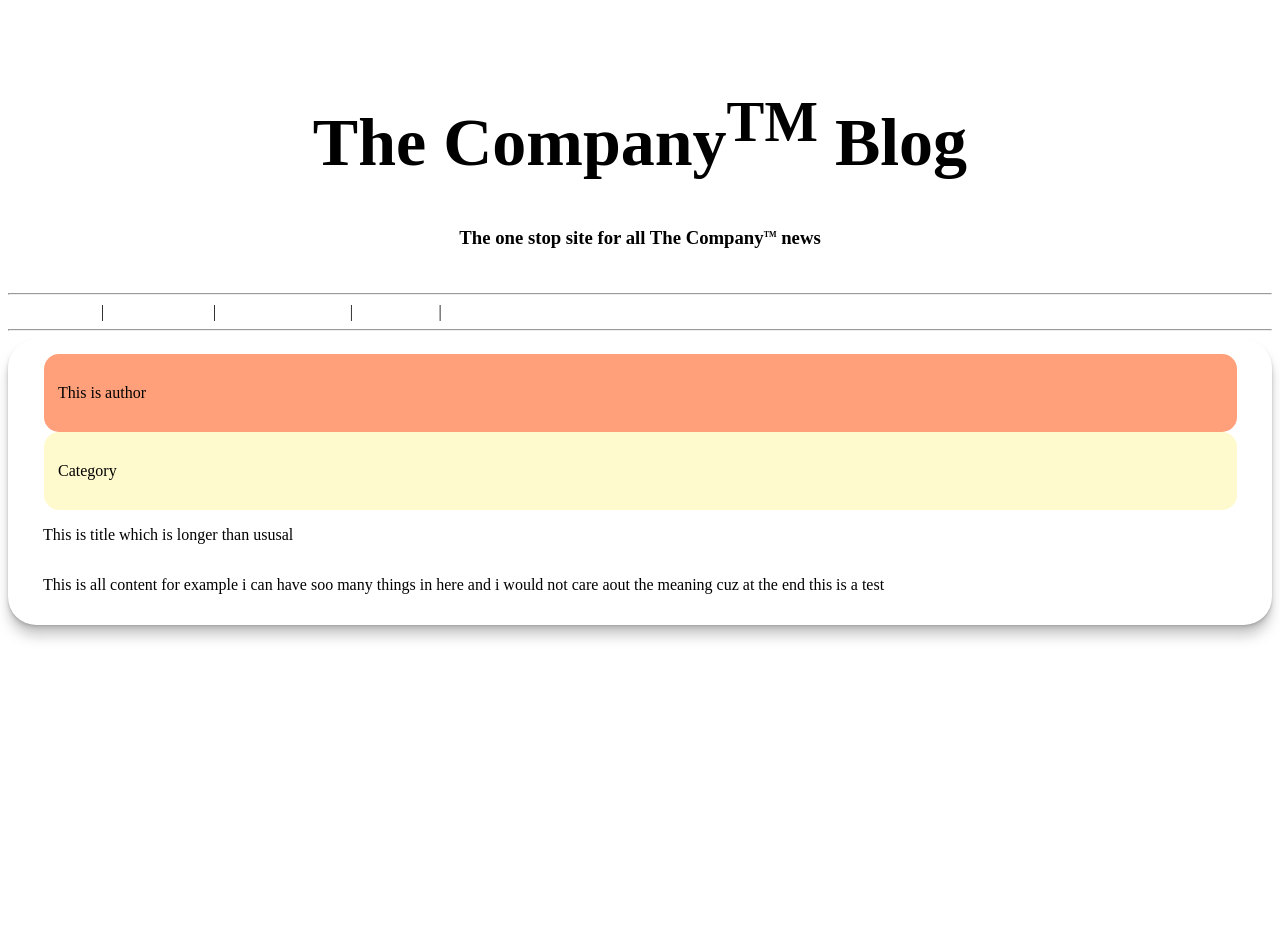
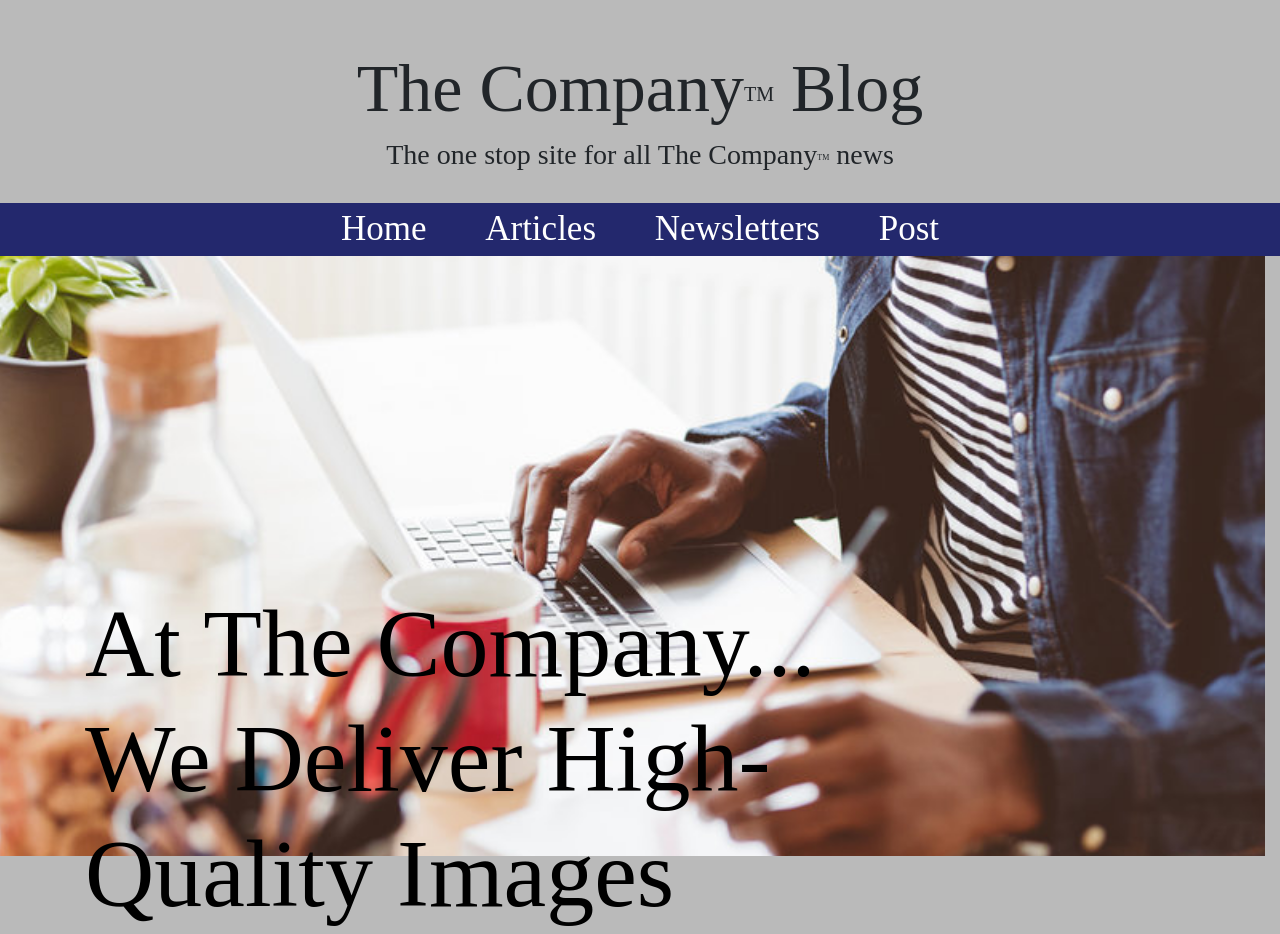
Before and after one commit to wana155/project1, a plain HTML site: page web/index.html in a window 1280 px wide. Shown: the top 934 px of the page. Before the commit the page ends 800 px from the top, so only its background shows below. Drawn offline with nearby package versions, Linux system fonts and the light colour scheme.

Commit message:
Added images to home page

```diff
--- a/web/index.html
+++ b/web/index.html
@@ -2,33 +2,44 @@
 <html lang="en">
 <head>
     <link rel="stylesheet" href="../styles.css">
+    <link rel="stylesheet" href="https://cdn.jsdelivr.net/npm/bootstrap@4.5.3/dist/css/bootstrap.min.css">
     <meta charset="UTF-8">
     <meta name="viewport" content="width=device-width, initial-scale=1.0">
     <title>Home</title>
 </head>
-<body>
+<body id="main">
 
     <br>
     <br> <div id ="titulo2">
-    <h1 class ="titulo">The Company<sup>TM</sup> Blog</h1>
+    <h1 class ="titulo">The Company<sup id="hsma">TM</sup> Blog</h1>
     <h3 >The one stop site for all The Company<sup id = "hsmall">TM</sup> news</h3>
     </div>
     <br>
-    <hr>
-    <nav class="navbar">
-        <a class ="pestanas" href="./index.html">Home</a>   |
-        <a class ="pestanas" href="./articles.html">Articles</a>  |
-        <a class ="pestanas" href="./newsletters.html">Newsletters</a>  |
-        <a class ="pestanas" href="./post.html">Post</a>  |
+    <nav class="navbarro">
+        <a class ="pestanas" href="./index.html">Home</a>
+        <a class ="pestanas" href="./articles.html">Articles</a>
+        <a class ="pestanas" href="./newsletters.html">Newsletters</a>
+        <a class ="pestanas" href="./post.html">Post</a>
     </nav>
-    <hr>
-    <div class="forma">
 
-        <div class="leftt"><p>This is author</p></div>
-        <div class="rightt">   <p>Category</p></div>
-        <div class="clearfix"></div>
-        <p>This is title which is longer than ususal</p>
-        <p>This is all content for example i can have soo many things in here and i would not care aout the meaning cuz at the end this is a test</p>
+    <div>
+        <div class="row" id="one">
+           <h1 class="centerTitle">At The Company... We Deliver High-Quality Images</h1>
+        </div>
+
+        <div class="row" id="two">
+            <h1 class="centerTitle">And The Entire Process Has Been Made Easy For You!</h1>
+            <div class="col-6" > <p style="padding-left: 35%;"> column LEFT </p></div>
+            <div class="col-6">column RIGTH</div>
+         </div>
+
+         <div class="row" id="three">
+            <h1 class="centerTitle">At The Company... We Deliver High-Quality Images</h1>
+         </div>
+
+         <div class="row" id="four">
+            <h1 class="centerTitle">At The Company... We Deliver High-Quality Images</h1>
+         </div>
     </div>
 
 
```
Also changed, not shown: web/article.html (added, +28 -0 lines), images/image1.jpg (added), 1 other file.
